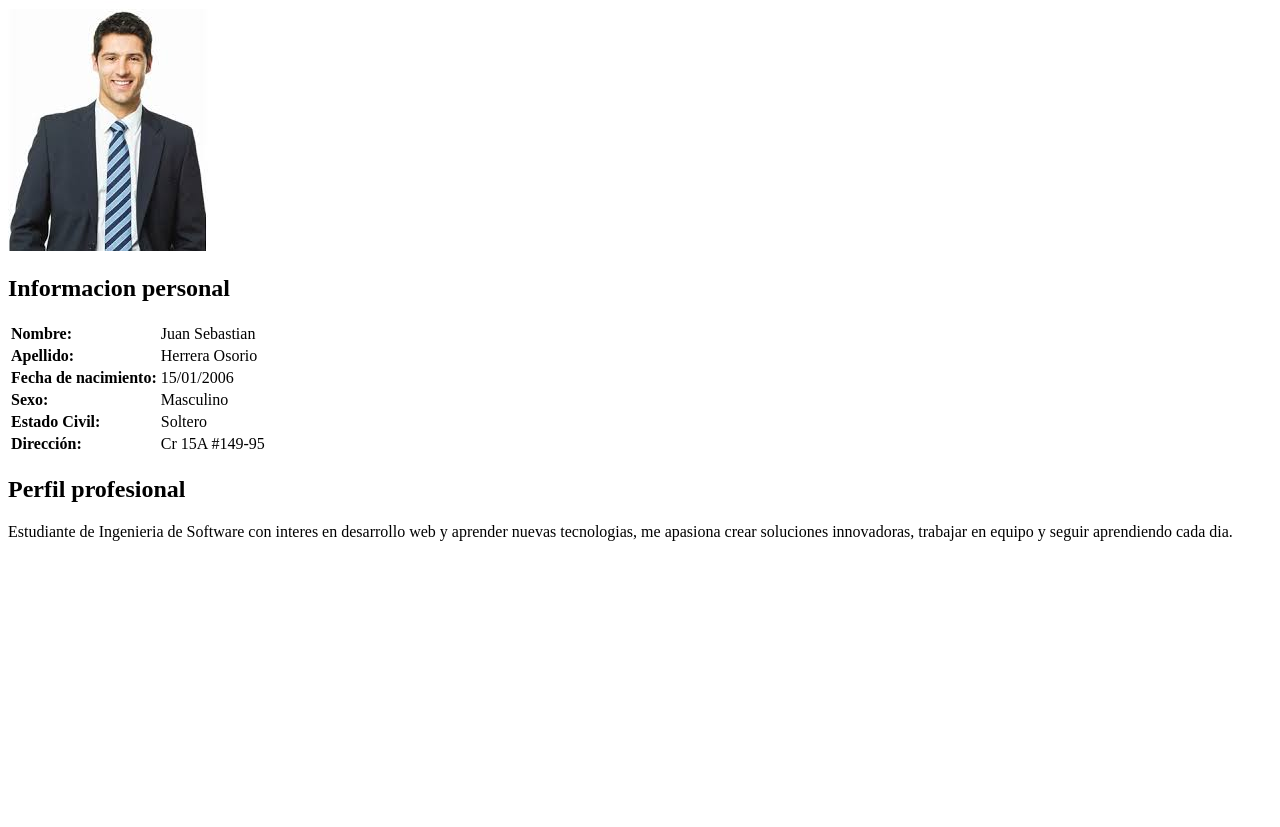
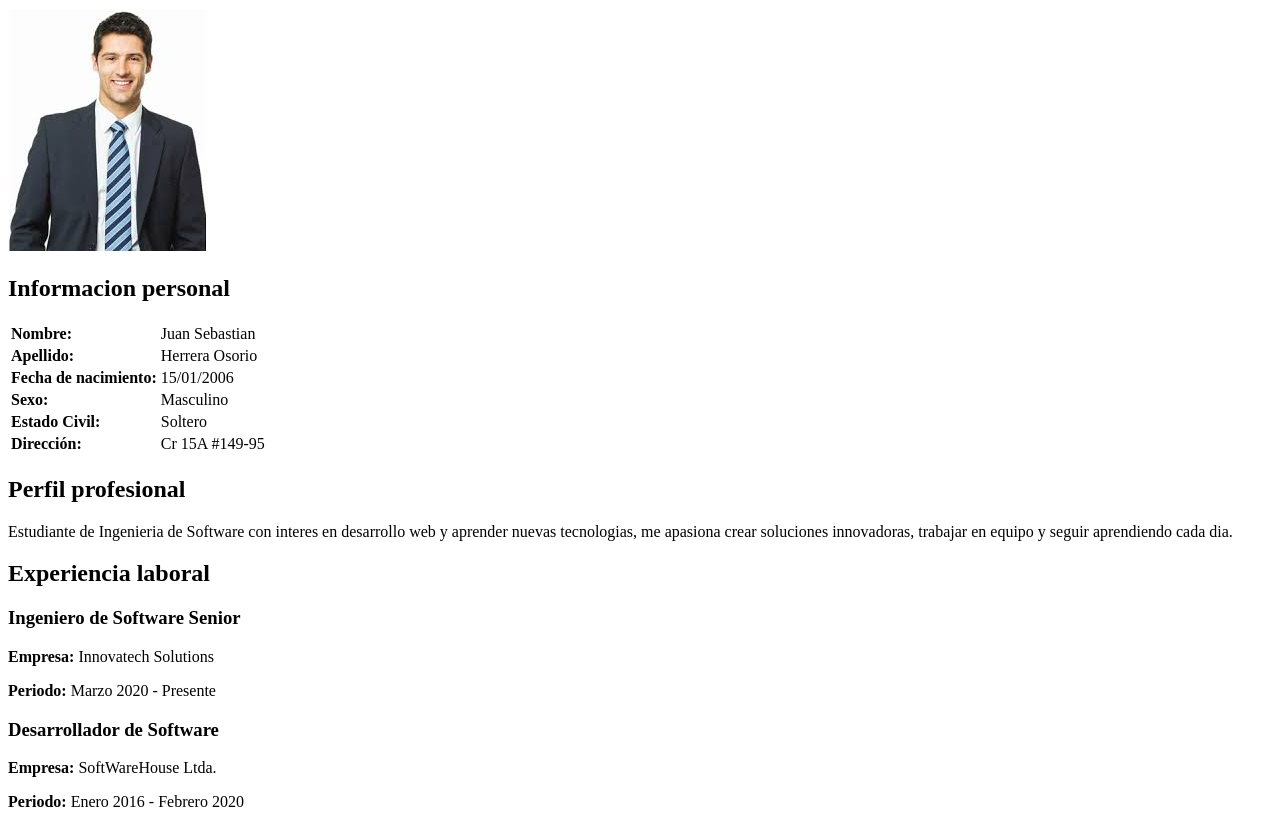
Before and after one commit to jsherrera15-crypto/mi-portafolio, a plain HTML site: page index.html in a window 1280 px wide. Shown: the part 79-906 px from the top of the page. Before the commit the page ends 800 px from the top, so only its background shows below. Drawn offline with Linux system fonts and the light colour scheme.

Commit message:
feat: agrego nuevo seccion de experiencia laboral con articulos

```diff
--- a/index.html
+++ b/index.html
@@ -46,6 +46,22 @@
             <h2>Perfil profesional</h2>
             <p>Estudiante de Ingenieria de Software con interes en desarrollo web y aprender nuevas tecnologias, me apasiona crear soluciones innovadoras, trabajar en equipo y seguir aprendiendo cada dia.</p>
         </section>
+
+        <section>
+            <h2>Experiencia laboral</h2>
+
+            <article>
+                <h3>Ingeniero de Software Senior</h3>
+                <p><strong>Empresa:</strong> Innovatech Solutions</p>
+                <p><strong>Periodo:</strong> Marzo 2020 - Presente</p>
+            </article>
+
+            <article>
+                <h3>Desarrollador de Software</h3>
+                <p><strong>Empresa:</strong> SoftWareHouse Ltda.</p>
+                <p><strong>Periodo:</strong> Enero 2016 - Febrero 2020</p>
+            </article>
+        </section>
     </main>
 
 
```
